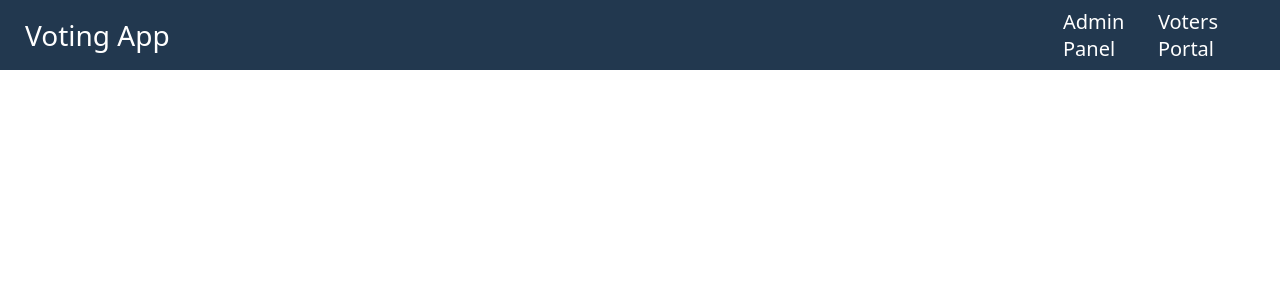
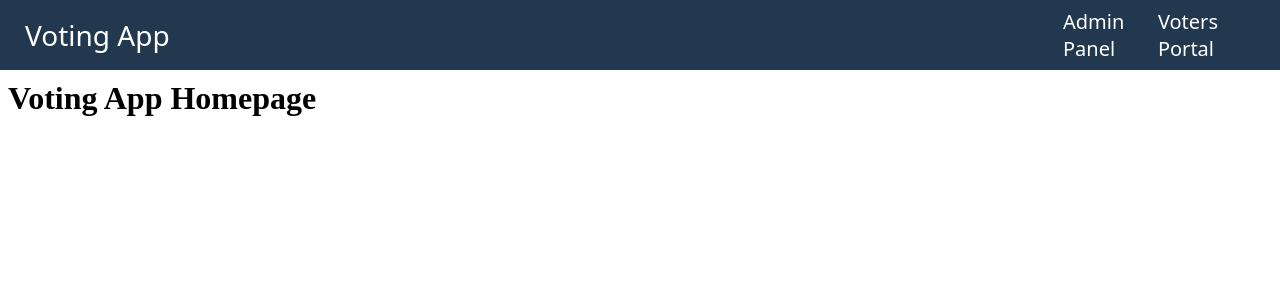
Before and after one commit to ahadddd/VotingApp-Frontend, an Angular app: page / in a window 1280 px wide. Shown: the top 300 px of the page. Built offline with nearby package versions, Linux system fonts and the light colour scheme.

Commit message:
Navbar settings configured

```diff
--- a/src/app/Main/app.component.html
+++ b/src/app/Main/app.component.html
@@ -1,12 +1,14 @@
 <router-outlet></router-outlet>
+<div *ngIf="app">
   <div class="header">
     <div class="title">
       <a routerLink="">Voting App</a>
     </div>
 
-
     <div class="nav-items">
-    <a routerLink="admin">Admin Panel</a>
-    <a routerLink="voters">Voters Portal</a>
+      <a (click)="NavigateToAdmin()">Admin Panel</a>
+      <a (click)="NavigateToUser()">Voters Portal</a>
     </div>
   </div>
+  <h1>Voting App Homepage</h1>
+</div>
--- a/src/app/Main/app.component.ts
+++ b/src/app/Main/app.component.ts
@@ -1,10 +1,22 @@
 import { Component } from '@angular/core';
-
+import { Router } from "@angular/router";
 @Component({
   selector: 'app-root',
   templateUrl: './app.component.html',
   styleUrls: ['./app.component.css']
 })
 export class AppComponent {
+  constructor(private router: Router) {}
   title = 'VotingApp-Frontend';
+  app = true;
+
+
+  NavigateToAdmin() {
+    this.app = false;
+    this.router.navigate(['/admin']);
+  }
+  NavigateToUser() {
+    this.app = false;
+    this.router.navigate(['/user']);
+  }
 }
```
Lines whose indentation alone changed are shown as unchanged.
